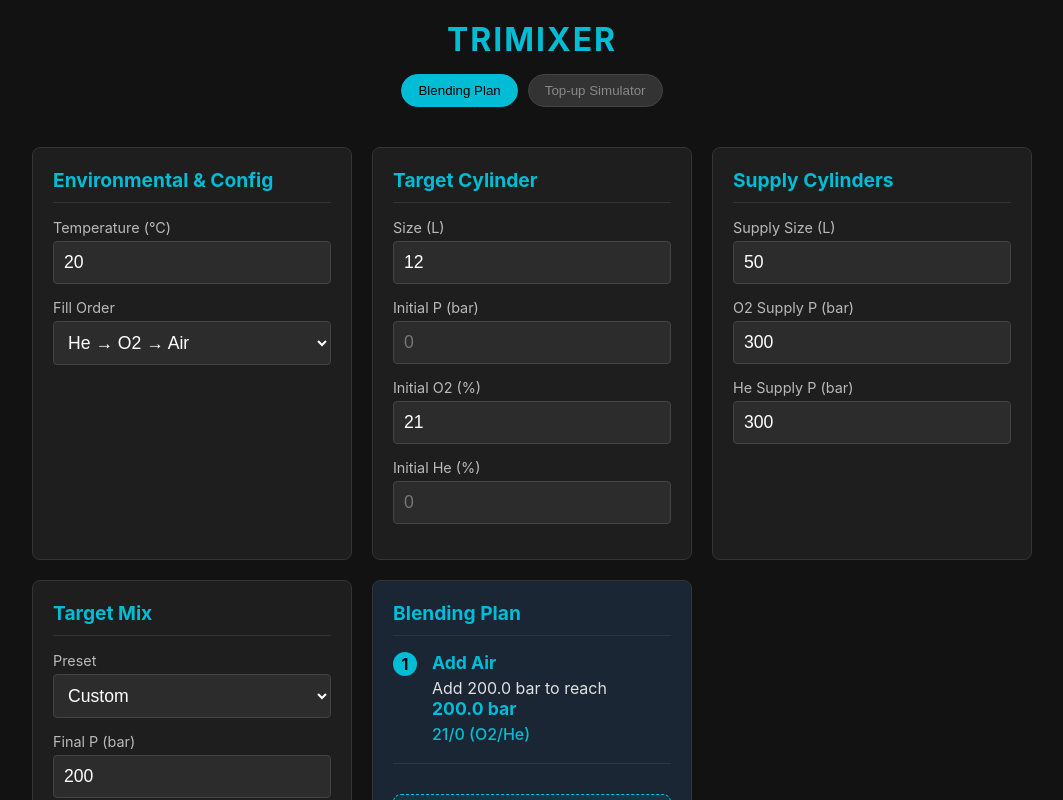
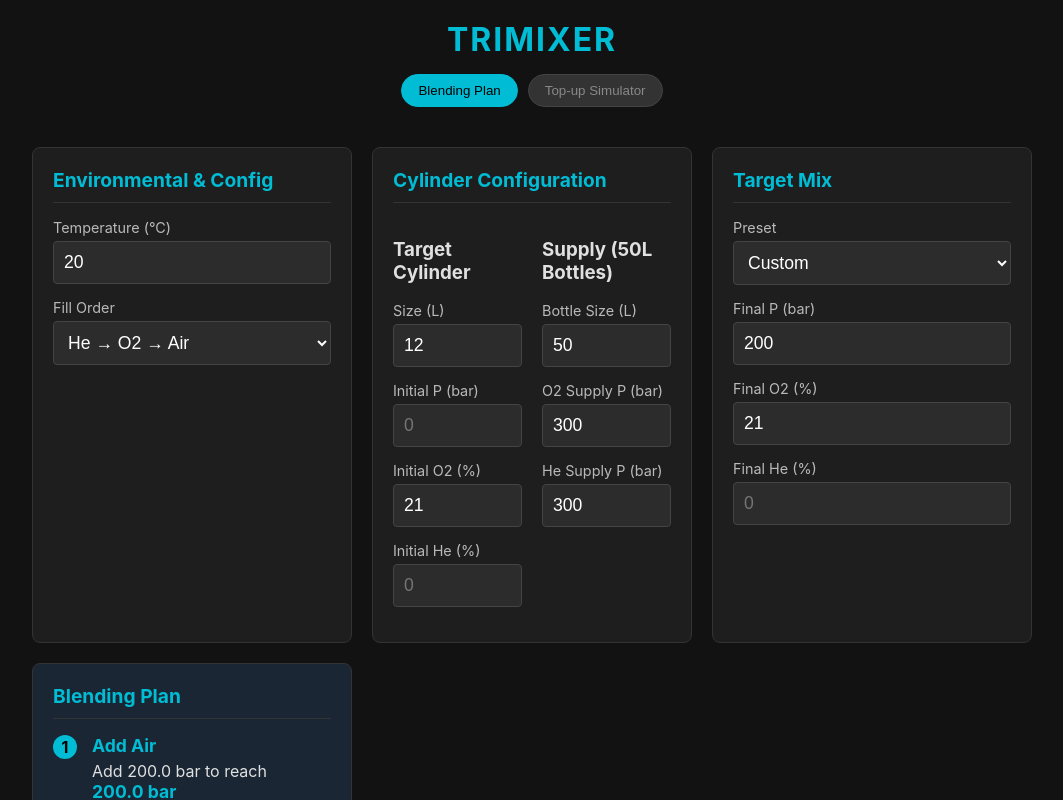
Before and after one commit to schlumi77/trimixer, a React (Vite) app: page / in a window 1280 px wide. Shown: the top 800 px of the page, without its empty margins (108-1171 px from the left). Built offline with nearby package versions, Linux system fonts and the light colour scheme.

Commit message:
Added supply canisters and reorganized layout

```diff
--- a/src/App.tsx
+++ b/src/App.tsx
@@ -87,7 +87,10 @@ function App() {
         </section>
 
         <section className="input-card">
-          <h2>Target Cylinder</h2>
+          <h2>Cylinder Configuration</h2>
+          <div className="grid" style={{ gridTemplateColumns: '1fr 1fr', gap: '20px' }}>
+            <div>
+              <h3>Target Cylinder</h3>
               <div className="input-group">
                 <label>Size (L)</label>
                 <input type="number" value={formatInput(current.v)} placeholder="12" onChange={(e) => handleInputChange('current', 'v', e.target.value)} />
@@ -104,12 +107,11 @@ function App() {
                 <label>Initial He (%)</label>
                 <input type="number" value={formatInput(current.he, true)} placeholder="0" onChange={(e) => handleInputChange('current', 'he', e.target.value)} />
               </div>
-        </section>
-
-        <section className="input-card">
-          <h2>Supply Cylinders</h2>
+            </div>
+            <div>
+              <h3>Supply (50L Bottles)</h3>
               <div className="input-group">
-            <label>Supply Size (L)</label>
+                <label>Bottle Size (L)</label>
                 <input type="number" value={formatInput(supply.v)} placeholder="50" onChange={(e) => handleInputChange('supply', 'v', e.target.value)} />
               </div>
               <div className="input-group">
@@ -119,6 +121,8 @@ function App() {
               <div className="input-group">
                 <label>He Supply P (bar)</label>
                 <input type="number" value={formatInput(supply.heP)} placeholder="300" onChange={(e) => handleInputChange('supply', 'heP', e.target.value)} />
+              </div>
+            </div>
           </div>
         </section>
 
```
Lines whose indentation alone changed are shown as unchanged.
